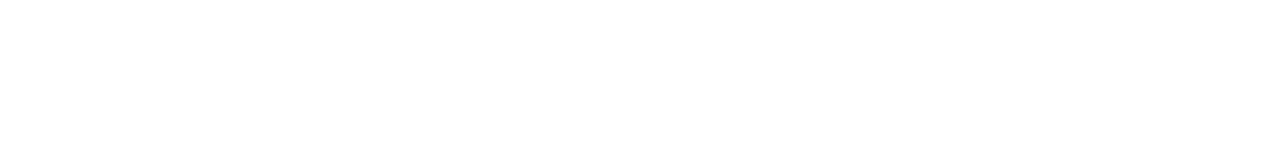
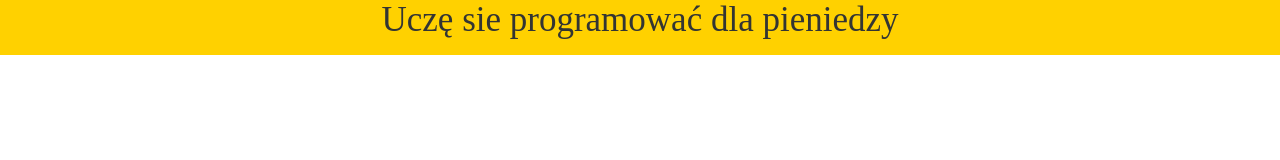
Before and after one commit to Gr4cjan/18.09, a plain HTML site: page index.html in a window 1280 px wide. Drawn offline with Linux system fonts and the light colour scheme.

Commit message:
naglowek

```diff
--- a/index.html
+++ b/index.html
@@ -10,7 +10,7 @@
     <main>
         <header>
             <div class="nagl">
-
+              <p>Uczę sie programować dla pieniedzy</p>
             </div>
         </header>
     </main>
--- a/style.css
+++ b/style.css
@@ -0,0 +1,11 @@
+*{
+    margin: 0px;
+    padding: 0px;
+}
+.nagl{
+    background-color: #ffd100;
+    color: #333533;
+    font-size: 35px;
+    text-align: center;
+    height: 55px;
+}
```
